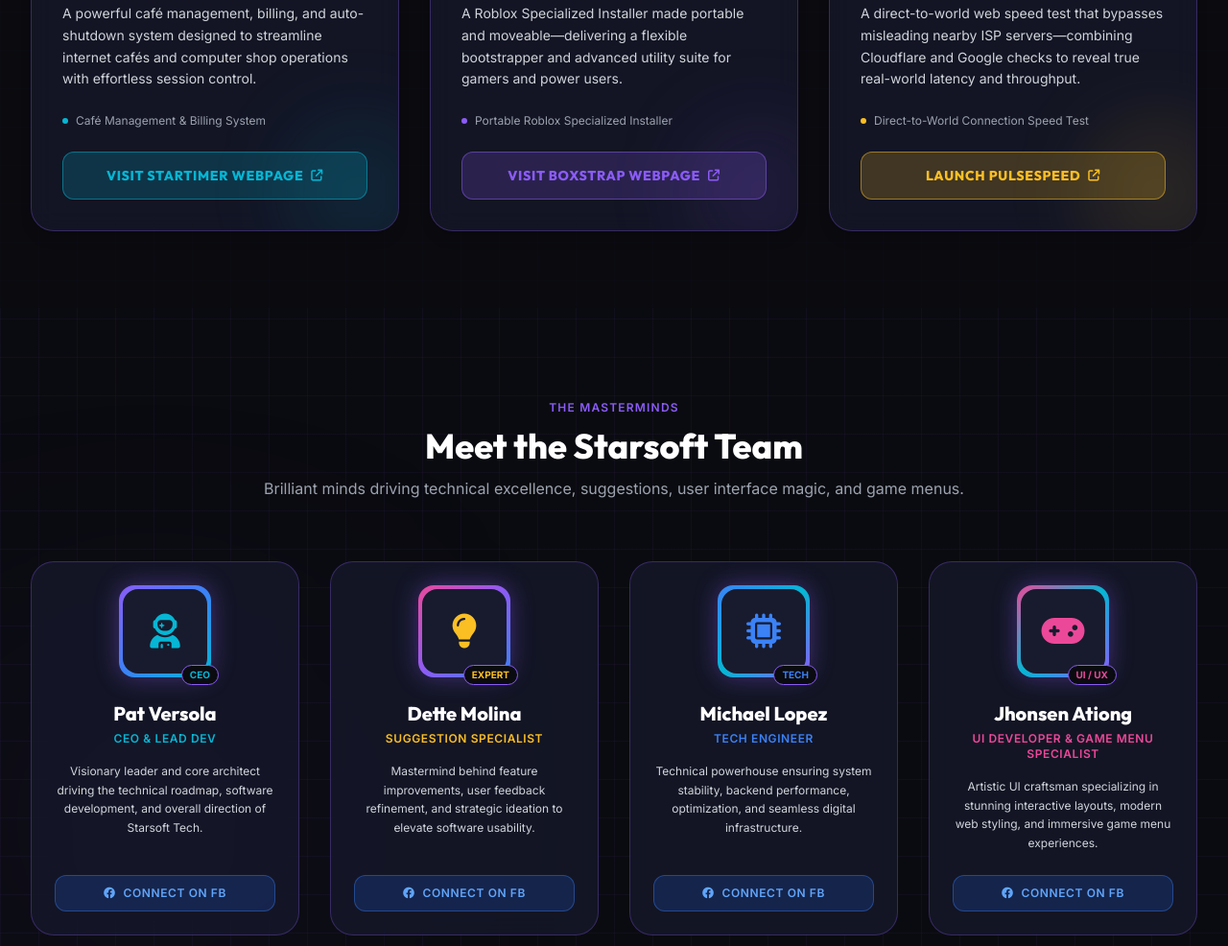
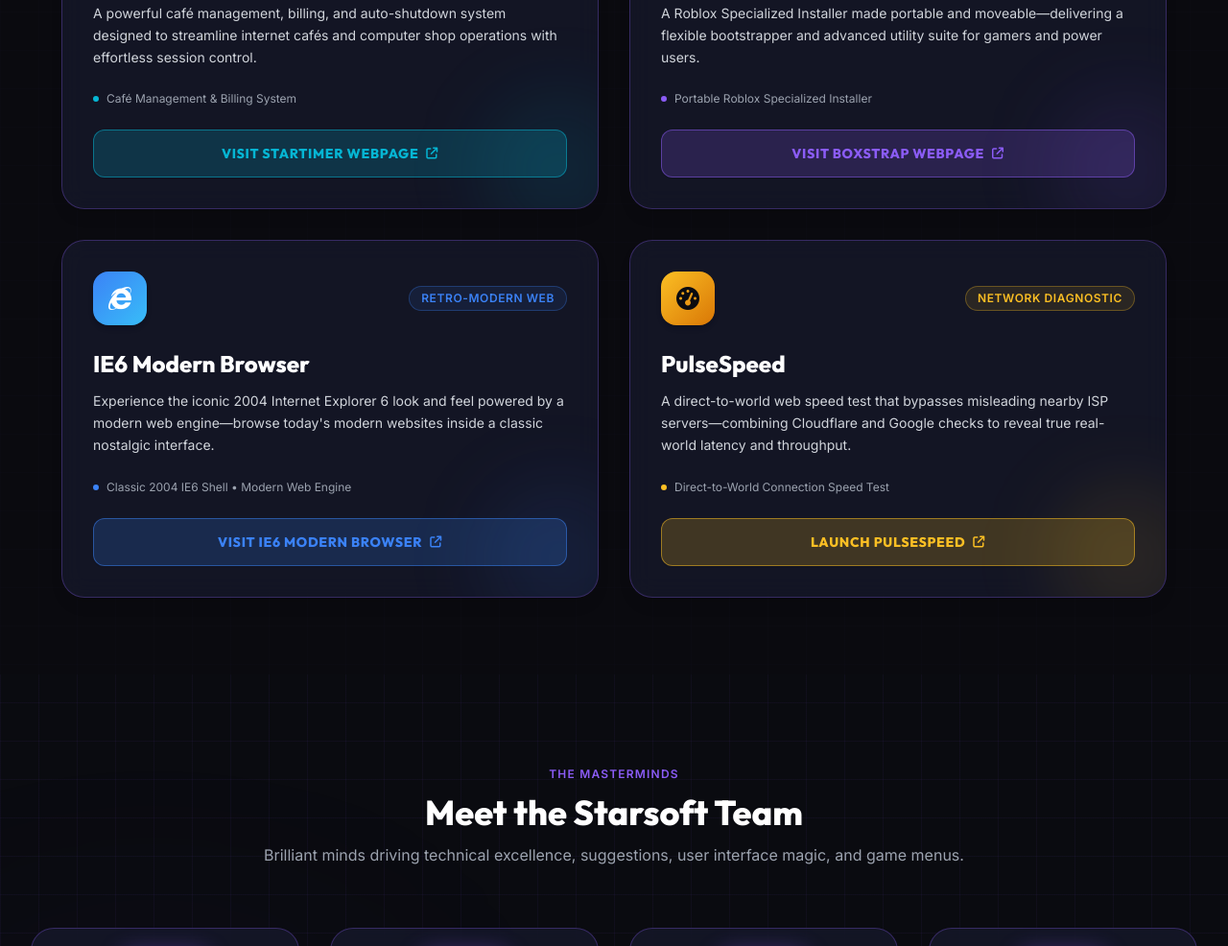
Before and after one commit to starsoftph/starsoftmedia, a plain HTML site: page index.html in a window 1280 px wide. Shown: the part 1268-2254 px from the top of the page at 96% size. Drawn offline with nearby package versions, Linux system fonts and the light colour scheme.

Commit message:
Update index.html

```diff
--- a/index.html
+++ b/index.html
@@ -31,6 +31,7 @@
                     boxShadow: {
                         'neon-glow': '0 0 25px rgba(139, 92, 246, 0.4)',
                         'neon-cyan': '0 0 25px rgba(6, 182, 212, 0.4)',
+                        'neon-blue': '0 0 25px rgba(59, 130, 246, 0.45)',
                         'neon-gold': '0 0 25px rgba(251, 191, 36, 0.35)',
                         'card-hover': '0 10px 30px -10px rgba(139, 92, 246, 0.5)'
                     }
@@ -120,7 +121,7 @@
             <a href="#team" class="block text-base font-medium text-gray-200 hover:text-cybercyan py-1">The Team</a>
             <a href="#follow" class="block text-base font-medium text-gray-200 hover:text-cybercyan py-1">Community</a>
             <div class="pt-2 flex flex-col space-y-2">
-                <a href="http://hello-azalia.github.io/startimer" target="_blank" class="w-full py-2 text-center text-xs font-semibold uppercase rounded-lg bg-cybercard border border-cyberpurple/40 text-cybercyan">
+                <a href="http://starsoftph.github.io/startimer" target="_blank" class="w-full py-2 text-center text-xs font-semibold uppercase rounded-lg bg-cybercard border border-cyberpurple/40 text-cybercyan">
                     <i class="fa-solid fa-stopwatch mr-1.5"></i> StarTimer
                 </a>
                 <a href="https://www.facebook.com/starsoft.ph" target="_blank" class="w-full py-2 text-center text-xs font-semibold uppercase rounded-lg bg-gradient-to-r from-cyberpurple to-cyberblue text-white shadow-neon-glow">
@@ -166,7 +167,7 @@
                     <div class="text-xs text-gray-400 uppercase tracking-wider">Elite Devs</div>
                 </div>
                 <div class="glass-panel p-5 rounded-2xl border border-cyberpurple/20 text-center">
-                    <div class="font-heading font-extrabold text-3xl text-cybercyan mb-1">3+</div>
+                    <div class="font-heading font-extrabold text-3xl text-cybercyan mb-1">4+</div>
                     <div class="text-xs text-gray-400 uppercase tracking-wider">Featured Apps</div>
                 </div>
                 <div class="glass-panel p-5 rounded-2xl border border-cyberpurple/20 text-center">
@@ -190,7 +191,7 @@
                 <p class="text-gray-400 mt-3 text-sm sm:text-base">Explore our flagship web applications and portable system utilities crafted for high performance.</p>
             </div>
 
-            <div class="grid grid-cols-1 md:grid-cols-3 gap-8 max-w-7xl mx-auto">
+            <div class="grid grid-cols-1 md:grid-cols-2 gap-8 max-w-6xl mx-auto">
                 <!-- Product 1: StarTimer -->
                 <div class="glass-panel rounded-3xl p-8 border border-cyberpurple/30 hover:border-cybercyan transition-all duration-300 group flex flex-col justify-between shadow-lg hover:shadow-neon-cyan relative overflow-hidden">
                     <div class="absolute -right-10 -bottom-10 w-40 h-40 bg-cybercyan/10 rounded-full blur-2xl group-hover:bg-cybercyan/25 transition-all"></div>
@@ -245,7 +246,34 @@
                     </div>
                 </div>
 
-                <!-- Product 3: PulseSpeed -->
+                <!-- Product 3: IE6 Modern Browser -->
+                <div class="glass-panel rounded-3xl p-8 border border-cyberpurple/30 hover:border-cyberblue transition-all duration-300 group flex flex-col justify-between shadow-lg hover:shadow-neon-blue relative overflow-hidden">
+                    <div class="absolute -right-10 -bottom-10 w-40 h-40 bg-cyberblue/10 rounded-full blur-2xl group-hover:bg-cyberblue/25 transition-all"></div>
+                    <div>
+                        <div class="flex items-center justify-between mb-6">
+                            <div class="w-14 h-14 rounded-2xl bg-gradient-to-br from-cyberblue to-sky-400 flex items-center justify-center text-white text-2xl shadow-md">
+                                <i class="fa-brands fa-internet-explorer"></i>
+                            </div>
+                            <span class="px-3 py-1 rounded-full bg-cyberblue/10 text-cyberblue text-xs font-semibold uppercase tracking-wider border border-cyberblue/30">Retro-Modern Web</span>
+                        </div>
+                        <h4 class="font-heading font-bold text-2xl text-white mb-3 group-hover:text-cyberblue transition-colors">IE6 Modern Browser</h4>
+                        <p class="text-gray-300 text-sm leading-relaxed mb-6">
+                            Experience the iconic 2004 Internet Explorer 6 look and feel powered by a modern web engine—browse today's modern websites inside a classic nostalgic interface.
+                        </p>
+                    </div>
+                    <div>
+                        <div class="flex items-center space-x-2 text-xs text-gray-400 mb-6">
+                            <span class="inline-block w-1.5 h-1.5 rounded-full bg-cyberblue"></span>
+                            <span>Classic 2004 IE6 Shell • Modern Web Engine</span>
+                        </div>
+                        <a href="https://starsoftph.github.io/iexplore/" target="_blank" class="w-full py-3.5 px-6 rounded-xl bg-cyberblue/20 border border-cyberblue/50 text-cyberblue font-heading font-bold uppercase tracking-wider text-sm hover:bg-cyberblue hover:text-white transition-all flex items-center justify-center shadow-sm">
+                            <span>Visit IE6 Modern Browser</span>
+                            <i class="fa-solid fa-arrow-up-right-from-square ml-2 text-xs"></i>
+                        </a>
+                    </div>
+                </div>
+
+                <!-- Product 4: PulseSpeed -->
                 <div class="glass-panel rounded-3xl p-8 border border-cyberpurple/30 hover:border-electricgold transition-all duration-300 group flex flex-col justify-between shadow-lg hover:shadow-neon-gold relative overflow-hidden">
                     <div class="absolute -right-10 -bottom-10 w-40 h-40 bg-electricgold/10 rounded-full blur-2xl group-hover:bg-electricgold/25 transition-all"></div>
                     <div>
@@ -426,6 +454,7 @@
                 <a href="https://www.facebook.com/starsoft.ph" target="_blank" class="text-gray-400 hover:text-cybercyan transition-colors text-base"><i class="fa-brands fa-facebook"></i></a>
                 <a href="http://starsoftph.github.io/startimer" target="_blank" class="text-gray-400 hover:text-cybercyan transition-colors text-base"><i class="fa-solid fa-stopwatch"></i></a>
                 <a href="http://starsoftph.github.io/boxstrap" target="_blank" class="text-gray-400 hover:text-cyberpurple transition-colors text-base"><i class="fa-solid fa-box-archive"></i></a>
+                <a href="https://starsoftph.github.io/iexplore/" target="_blank" class="text-gray-400 hover:text-cyberblue transition-colors text-base"><i class="fa-brands fa-internet-explorer"></i></a>
                 <a href="https://starsoftph.github.io/pulsespeed" target="_blank" class="text-gray-400 hover:text-electricgold transition-colors text-base"><i class="fa-solid fa-gauge-high"></i></a>
             </div>
         </div>
```
